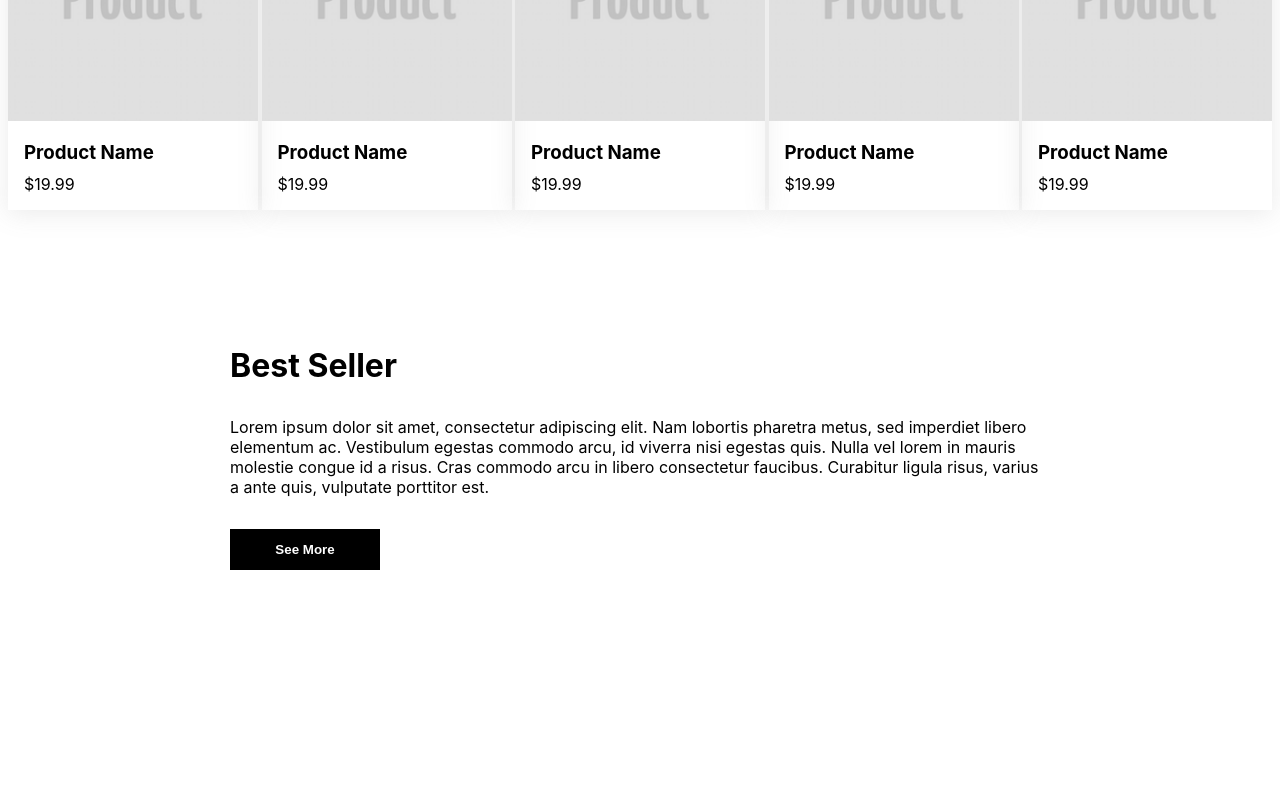
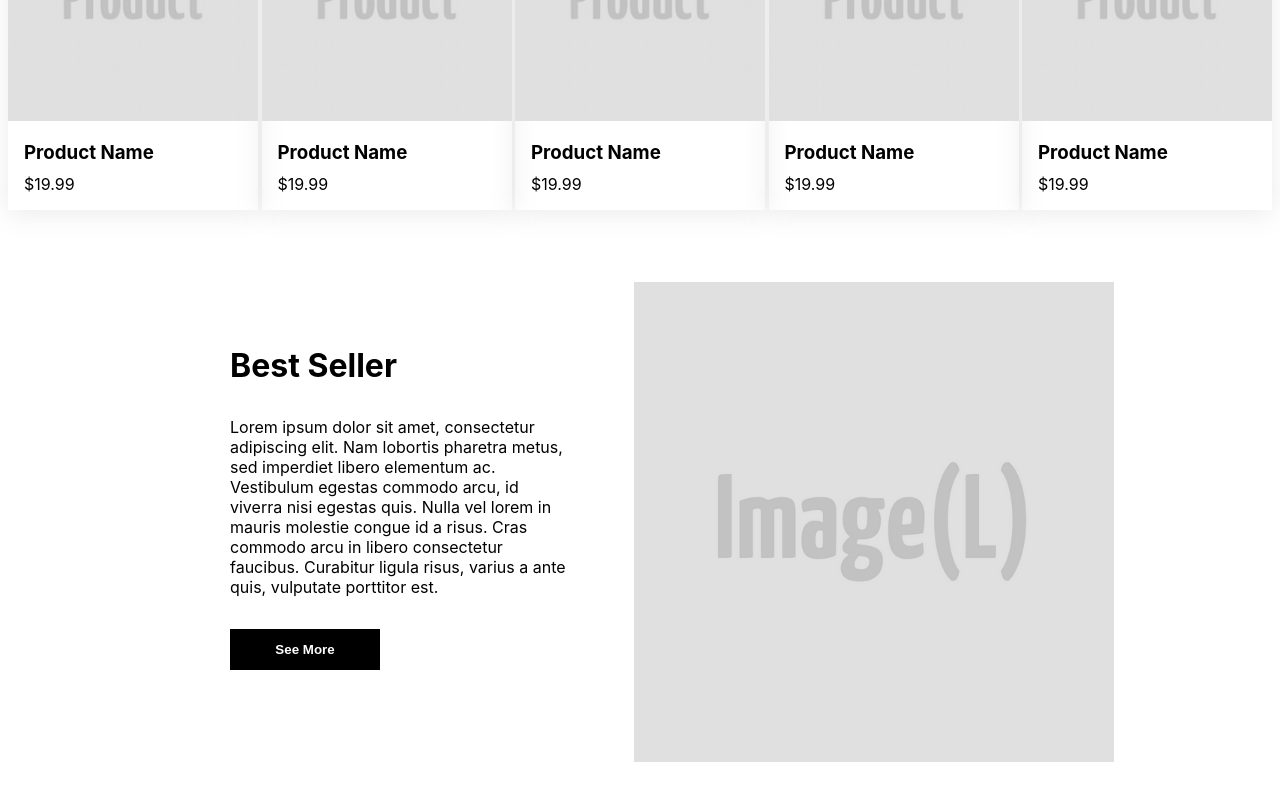
Before and after one commit to danyouknowme/nextjs-assignment-1, a Next.js app: page / in a window 1280 px wide. Shown: the part 1543-2343 px from the top of the page. Before the commit the page ends 2273 px from the top, so only its background shows below. Built offline with nearby package versions, Linux system fonts and the light colour scheme.

Commit message:
complete add a image component and style text-combo

```diff
--- a/pages/index.tsx
+++ b/pages/index.tsx
@@ -64,6 +64,7 @@ const Home: NextPage = () => {
             </p>
             <button>See More</button>
           </div>
+          <SquareImage size='large' />
         </div>
         <div className='promotion-banner'>
           <div className={'promotion-banner-left'} id={'flex-9'}></div>
--- a/styles/globals.css
+++ b/styles/globals.css
@@ -176,9 +176,11 @@ button {
 }
 
 #flex-7 {
+  display: flex;
 }
 
 #flex-8 {
+  flex: 1;
 }
 
 #flex-9 {
```
